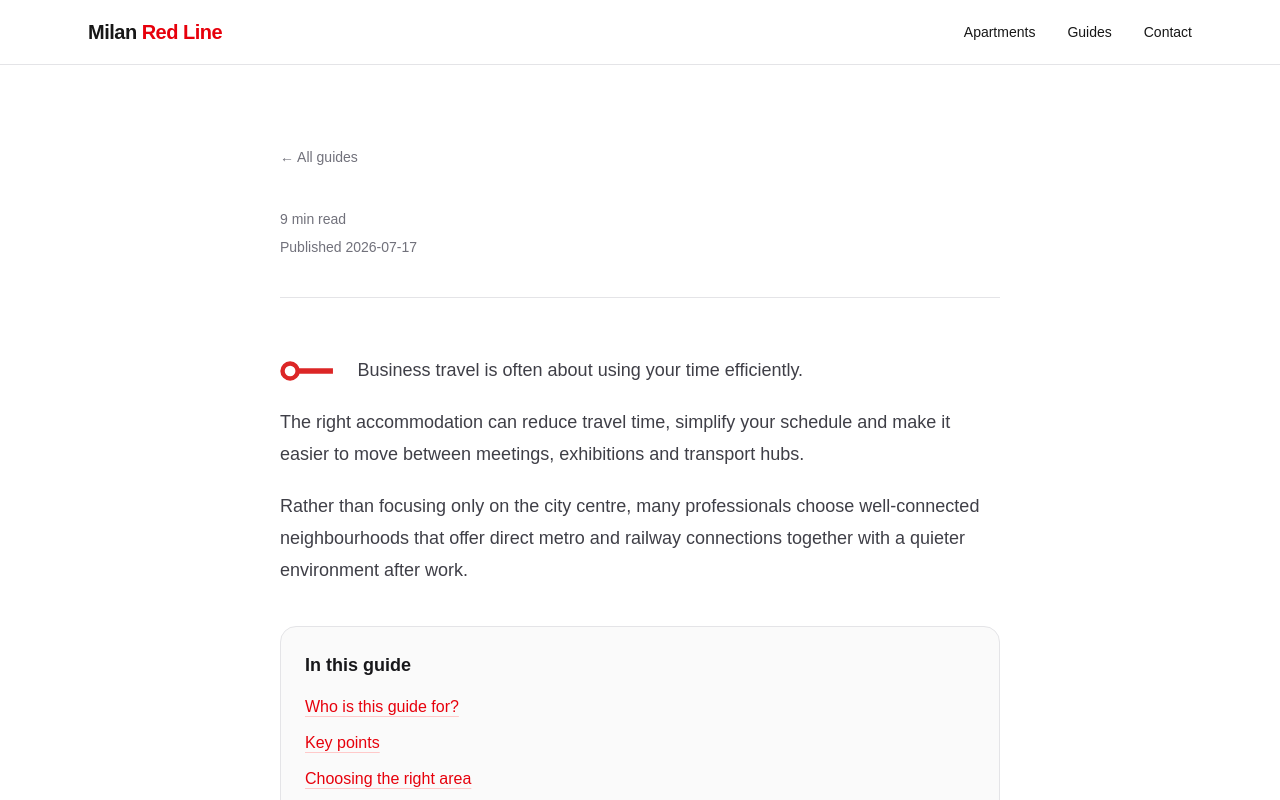
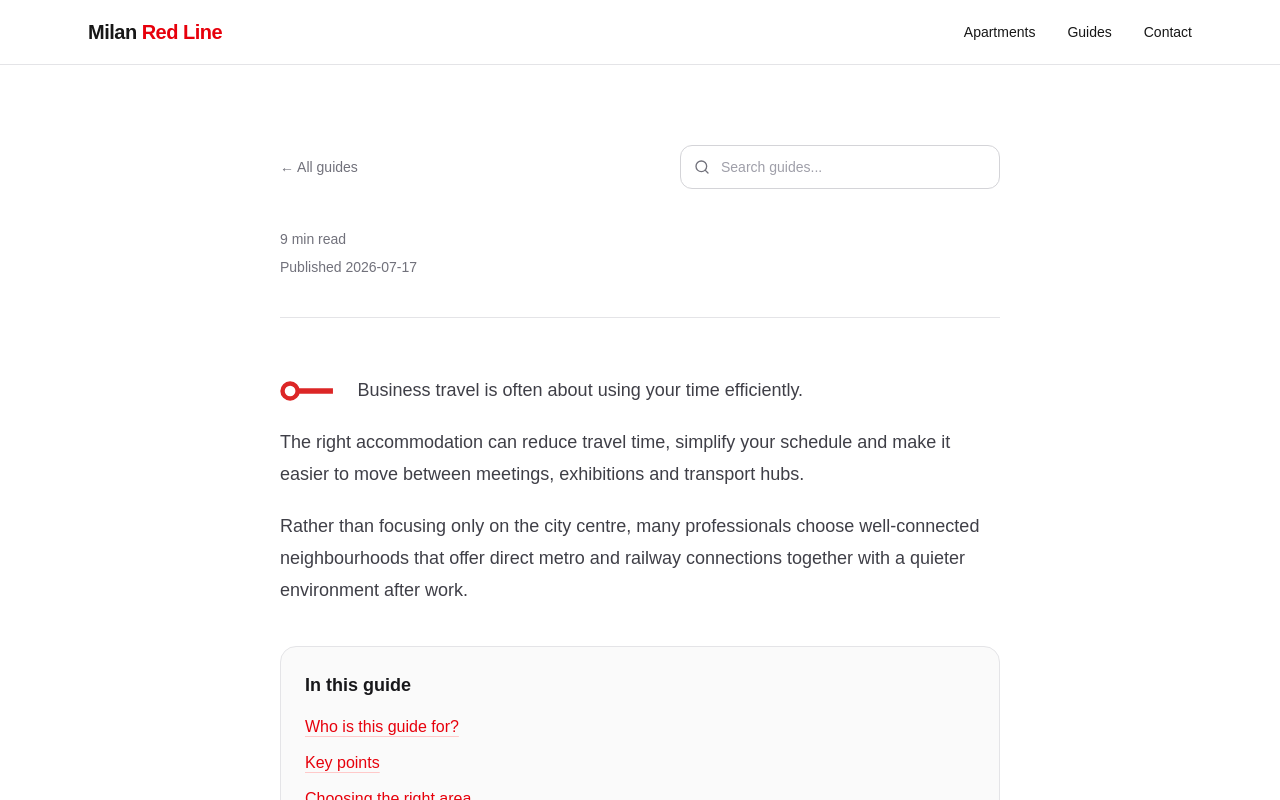
Before and after one commit to beppeblu1/milan-red-line, a Next.js app: page /guides/best-area-to-stay-in-milan-for-business-travellers in a window 1280 px wide. Shown: the top 800 px of the page. Built offline with nearby package versions, Linux system fonts and the light colour scheme.

Commit message:
Add in-guide navigation foundation

```diff
--- a/app/guides/[slug]/page.tsx
+++ b/app/guides/[slug]/page.tsx
@@ -6,8 +6,14 @@ import Link from "next/link";
 import { notFound } from "next/navigation";
 
 import GuideContentRenderer from "@/components/guides/GuideContentRenderer";
+import GuideSearchShortcut from "@/components/guides/GuideSearchShortcut";
 import PilotGuideLayout from "@/components/guides/PilotGuideLayout";
-import { getGuideBySlug, getGuideSlugs } from "@/lib/guides";
+import { createGuideSearchIndex } from "@/lib/guide-search";
+import {
+  getAllGuides,
+  getGuideBySlug,
+  getGuideSlugs,
+} from "@/lib/guides";
 
 type PageProps = {
   params: Promise<{
@@ -47,6 +53,8 @@ export default async function GuidePage({ params }: PageProps) {
     notFound();
   }
 
+  const searchIndex = createGuideSearchIndex(getAllGuides());
+
   const usesReadingExperiencePilot =
     guide.metadata.layout === "reading-experience-pilot";
 
@@ -63,13 +71,18 @@ export default async function GuidePage({ params }: PageProps) {
 
   return (
     <article className="mx-auto max-w-3xl px-6 py-16 md:py-20">
-      <div className="mb-10">
+      <div className="mb-10 flex flex-col gap-4 sm:flex-row sm:items-start sm:justify-between">
         <Link
           href="/guides"
-          className="text-sm font-medium text-zinc-500 transition hover:text-red-600 focus-visible:outline-2 focus-visible:outline-offset-4 focus-visible:outline-red-600"
+          className="mt-3 text-sm font-medium text-zinc-500 transition hover:text-red-600 focus-visible:outline-2 focus-visible:outline-offset-4 focus-visible:outline-red-600"
         >
           ← All guides
         </Link>
+
+        <GuideSearchShortcut
+          guides={searchIndex}
+          locale="en"
+        />
       </div>
 
       <header className="mb-14 border-b border-zinc-200 pb-10">
--- a/app/guides/page.tsx
+++ b/app/guides/page.tsx
@@ -10,9 +10,23 @@ export const metadata: Metadata = {
     "Practical guides to help you choose where to stay, move around Milan and explore beyond the city.",
 };
 
-export default function GuidesPage() {
+type GuidesPageProps = {
+  searchParams: Promise<{
+    q?: string | string[];
+  }>;
+};
+
+export default async function GuidesPage({
+  searchParams,
+}: GuidesPageProps) {
   const guides = getAllGuides();
   const searchIndex = createGuideSearchIndex(guides);
+
+  const resolvedSearchParams = await searchParams;
+  const rawQuery = resolvedSearchParams.q;
+
+  const initialQuery =
+    typeof rawQuery === "string" ? rawQuery : "";
 
   return (
     <div className="mx-auto max-w-5xl px-6 py-12 sm:py-16">
@@ -28,7 +42,12 @@ export default function GuidesPage() {
       </header>
 
       {searchIndex.length > 0 ? (
-        <GuideSearch guides={searchIndex} locale="en" />
+        <GuideSearch
+          key={initialQuery}
+          guides={searchIndex}
+          locale="en"
+          initialQuery={initialQuery}
+        />
       ) : (
         <div className="mx-auto mt-10 max-w-4xl rounded-2xl border border-zinc-200 bg-zinc-50 p-8 text-center">
           <p className="text-zinc-600">No guides are available yet.</p>
--- a/components/guides/GuideSearch.tsx
+++ b/components/guides/GuideSearch.tsx
@@ -1,33 +1,36 @@
 "use client";
 
 import { Search, X } from "lucide-react";
-import { useId, useMemo, useState } from "react";
+import { useId } from "react";
 
 import GuideSearchCard from "@/components/guides/GuideSearchCard";
-import {
-  searchGuides,
-  type GuideSearchEntry,
-} from "@/lib/guide-search";
+import { useGuideSearch } from "@/hooks/use-guide-search";
+import type { GuideSearchEntry } from "@/lib/guide-search";
 
 type GuideSearchProps = {
   guides: GuideSearchEntry[];
   locale: string;
+  initialQuery?: string;
 };
 
 export default function GuideSearch({
   guides,
   locale,
+  initialQuery = "",
 }: GuideSearchProps) {
-  const [query, setQuery] = useState("");
   const inputId = useId();
 
-  const results = useMemo(
-    () => searchGuides(guides, query, locale),
-    [guides, locale, query],
-  );
-
-  const hasQuery = query.trim().length > 0;
-  const hasResults = results.length > 0;
+  const {
+    query,
+    setQuery,
+    results,
+    hasQuery,
+    hasResults,
+  } = useGuideSearch({
+    guides,
+    locale,
+    initialQuery,
+  });
 
   const resultsHeading = !hasQuery
     ? "All guides"
--- /dev/null
+++ b/components/guides/GuideSearchShortcut.tsx
@@ -0,0 +1,157 @@
+"use client";
+
+import { Search, X } from "lucide-react";
+import { useId, useState } from "react";
+import { useRouter } from "next/navigation";
+
+import { useGuideSearch } from "@/hooks/use-guide-search";
+import type { GuideSearchEntry } from "@/lib/guide-search";
+
+type GuideSearchShortcutProps = {
+  guides: GuideSearchEntry[];
+  locale: string;
+};
+
+const minimumQueryLength = 2;
+
+export default function GuideSearchShortcut({
+  guides,
+  locale,
+}: GuideSearchShortcutProps) {
+  const router = useRouter();
+  const inputId = useId();
+  const [isPanelOpen, setIsPanelOpen] = useState(false);
+
+  const {
+    query,
+    setQuery,
+    count,
+    hasResults,
+  } = useGuideSearch({
+    guides,
+    locale,
+  });
+
+  const normalizedQuery = query.trim();
+  const canSearch =
+    normalizedQuery.length >= minimumQueryLength;
+
+  const isPanelVisible = isPanelOpen && canSearch;
+
+  const resultLabel =
+    count === 1
+      ? "1 result available"
+      : `${count} results available`;
+
+  function handleQueryChange(
+    event: React.ChangeEvent<HTMLInputElement>,
+  ) {
+    const nextQuery = event.target.value;
+
+    setQuery(nextQuery);
+    setIsPanelOpen(
+      nextQuery.trim().length >= minimumQueryLength,
+    );
+  }
+
+  function goToResults() {
+    if (!canSearch || !hasResults) {
+      return;
+    }
+
+    router.push(
+      `/guides?q=${encodeURIComponent(normalizedQuery)}`,
+    );
+  }
+
+  function handleSubmit(
+    event: React.FormEvent<HTMLFormElement>,
+  ) {
+    event.preventDefault();
+    goToResults();
+  }
+
+  function handleKeyDown(
+    event: React.KeyboardEvent<HTMLInputElement>,
+  ) {
+    if (event.key === "Escape") {
+      setIsPanelOpen(false);
+    }
+  }
+
+  function clearSearch() {
+    setQuery("");
+    setIsPanelOpen(false);
+  }
+
+  return (
+    <form
+      onSubmit={handleSubmit}
+      role="search"
+      className="relative w-full sm:w-80"
+    >
+      <label htmlFor={inputId} className="sr-only">
+        Search local guides
+      </label>
+
+      <div className="relative">
+        <Search
+          aria-hidden="true"
+          className="pointer-events-none absolute left-3.5 top-1/2 h-4 w-4 -translate-y-1/2 text-zinc-500"
+        />
+
+        <input
+          id={inputId}
+          type="search"
+          value={query}
+          onChange={handleQueryChange}
+          onFocus={() => {
+            if (canSearch) {
+              setIsPanelOpen(true);
+            }
+          }}
+          onKeyDown={handleKeyDown}
+          placeholder="Search guides..."
+          autoComplete="off"
+          className="h-11 w-full rounded-xl border border-zinc-300 bg-white pl-10 pr-10 text-sm text-zinc-900 outline-none transition placeholder:text-zinc-400 hover:border-zinc-400 focus:border-red-600 focus:ring-4 focus:ring-red-100 [&::-webkit-search-cancel-button]:appearance-none"
+        />
+
+        {query && (
+          <button
+            type="button"
+            onClick={clearSearch}
+            aria-label="Clear guide search"
+            className="absolute right-1.5 top-1/2 flex h-8 w-8 -translate-y-1/2 items-center justify-center rounded-full text-zinc-500 transition hover:bg-zinc-100 hover:text-zinc-900 focus-visible:outline-none focus-visible:ring-2 focus-visible:ring-red-600"
+          >
+            <X aria-hidden="true" className="h-4 w-4" />
+          </button>
+        )}
+      </div>
+
+      {isPanelVisible && (
+        <div className="absolute right-0 top-full z-20 mt-2 w-full rounded-xl border border-zinc-200 bg-white p-4 shadow-lg">
+          <p
+            aria-live="polite"
+            className="text-sm font-medium text-zinc-700"
+          >
+            {hasResults
+              ? resultLabel
+              : "No matching guides"}
+          </p>
+
+          {hasResults && (
+            <button
+              type="submit"
+              className="mt-3 inline-flex items-center gap-2 text-sm font-semibold text-red-600 transition hover:gap-3 hover:text-red-700 focus-visible:outline-none focus-visible:ring-2 focus-visible:ring-red-600 focus-visible:ring-offset-2"
+            >
+              {count === 1
+                ? "Go to result"
+                : "Go to results"}
+              <span aria-hidden="true">→</span>
+            </button>
+          )}
+        </div>
+      )}
+    </form>
+  );
+}
--- /dev/null
+++ b/hooks/use-guide-search.ts
@@ -0,0 +1,39 @@
+"use client";
+
+import { useMemo, useState } from "react";
+
+import {
+  searchGuides,
+  type GuideSearchEntry,
+} from "@/lib/guide-search";
+
+type UseGuideSearchOptions = {
+  guides: GuideSearchEntry[];
+  locale: string;
+  initialQuery?: string;
+};
+
+export function useGuideSearch({
+  guides,
+  locale,
+  initialQuery = "",
+}: UseGuideSearchOptions) {
+  const [query, setQuery] = useState(initialQuery);
+
+  const results = useMemo(
+    () => searchGuides(guides, query, locale),
+    [guides, locale, query],
+  );
+
+  const hasQuery = query.trim().length > 0;
+  const hasResults = results.length > 0;
+
+  return {
+    query,
+    setQuery,
+    results,
+    count: results.length,
+    hasQuery,
+    hasResults,
+  };
+}
```
